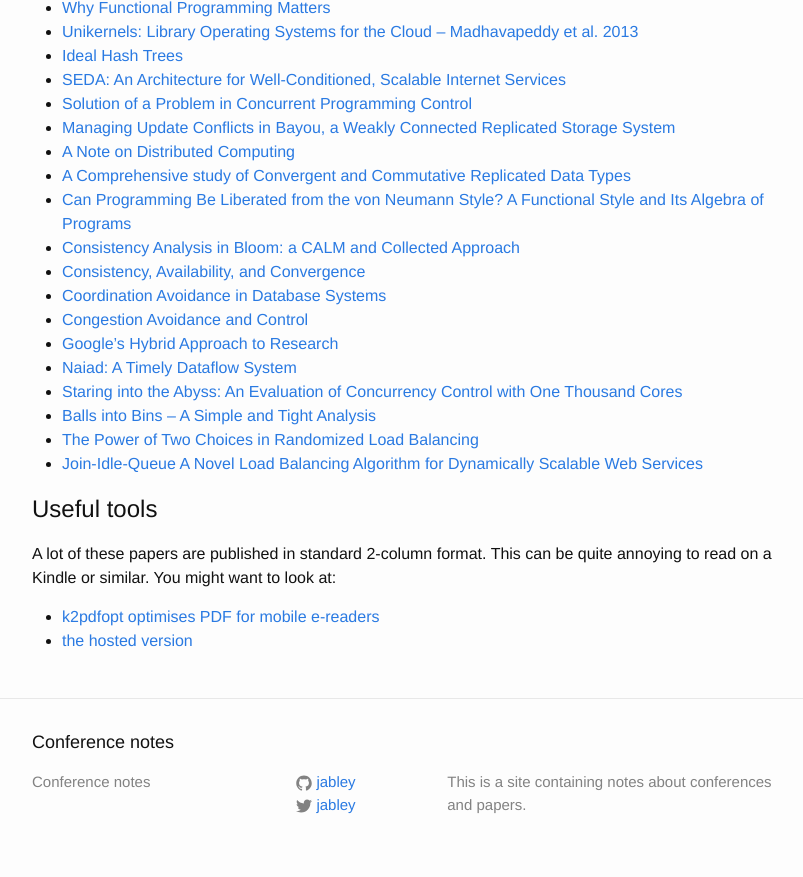
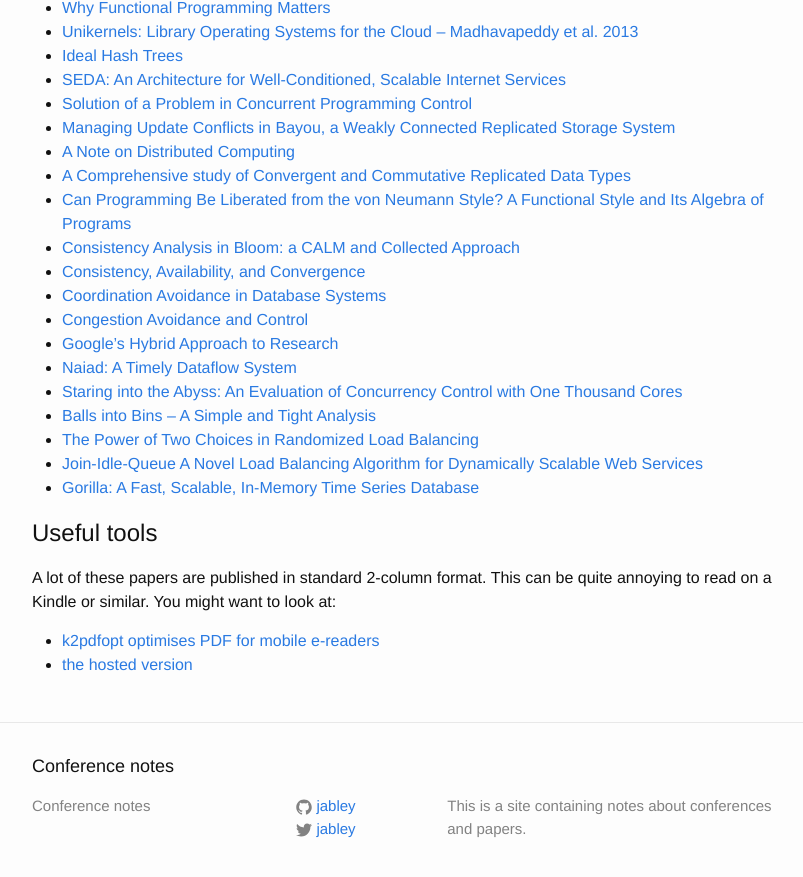
Before and after one commit to jabley/confnotes.club, a Jekyll site: the page built from _papers/index.md, in a window 1280 px wide and 900 px high, scrolled down 1065 px. Shown: the top 877 px of the window, without its empty margins (238-1041 px from the left). Built offline with Jekyll 4.4.1, drawn with Linux system fonts in a browser that asks for light colours.

Commit message:
Add Gorilla paper

```diff
--- a/_papers/index.md
+++ b/_papers/index.md
@@ -59,6 +59,7 @@
 - [Balls into Bins -- A Simple and Tight Analysis](http://wwwmayr.informatik.tu-muenchen.de/personen/raab/publ/balls.pdf)
 - [The Power of Two Choices in Randomized Load Balancing](https://www.eecs.harvard.edu/~michaelm/postscripts/mythesis.pdf)
 - [Join-Idle-Queue A Novel Load Balancing Algorithm for Dynamically Scalable Web Services](https://www.microsoft.com/en-us/research/publication/join-idle-queue-a-novel-load-balancing-algorithm-for-dynamically-scalable-web-services/)
+- [Gorilla: A Fast, Scalable, In-Memory Time Series Database](http://www.vldb.org/pvldb/vol8/p1816-teller.pdf)
 
 ## Useful tools
 
```
